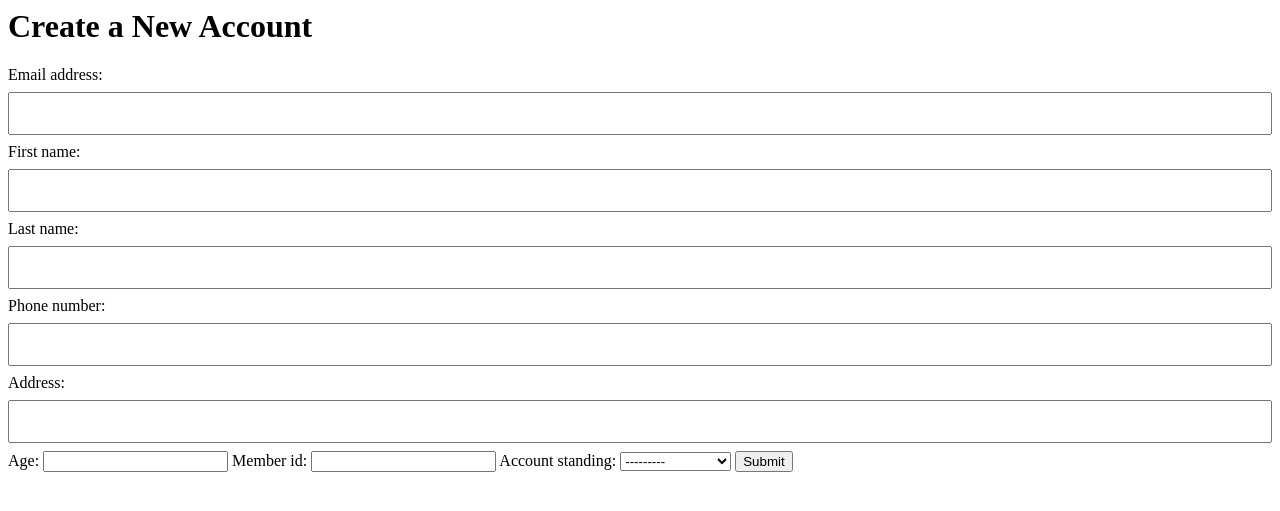
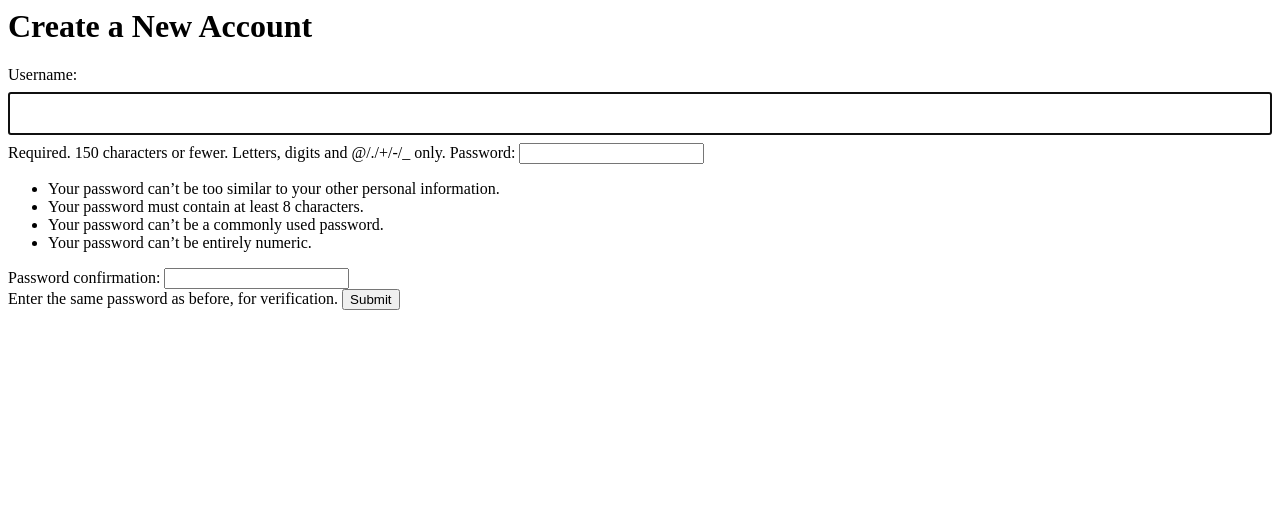
Before and after one commit to avasdowney/wigeon_tennis_club, a Django app: page /members/ in a window 1280 px wide. Shown: the top 511 px of the page. Run offline with Django 4.2, Linux system fonts and the light colour scheme.

Commit message:
another rough signup

```diff
--- a/members/admin.py
+++ b/members/admin.py
@@ -1,8 +1,3 @@
 from django.contrib import admin
 
 # Register your models here.
-
-from django.contrib import admin
-from .models import CreateMember
-
-admin.site.register(CreateMember)
--- a/members/forms.py
+++ b/members/forms.py
@@ -1,7 +1,7 @@
-from django.forms import ModelForm
-from .models import CreateMember
+from django.contrib.auth.models import User
+from django.contrib.auth.forms import UserCreationForm
 
-class MembersForm(ModelForm):
+class SignUpForm(UserCreationForm):
     class Meta:
-        model = CreateMember
-        fields = '__all__'
+        model = User
+        fields = ('username', 'password1', 'password2', )
--- a/members/models.py
+++ b/members/models.py
@@ -1,22 +1,3 @@
 from django.db import models
 
 # Create your models here.
-
-account_standing_choices=(
-       ("GS", "Good Standing"),
-       ("FD", "Fees Due"),
-       ("FOD", "Fees Overdue"),
-    )
-
-class CreateMember(models.Model):
-    email_address = models.EmailField(max_length=254, primary_key=True)
-    first_name = models.CharField(max_length=100)
-    last_name = models.CharField(max_length=100)
-    phone_number = models.CharField(max_length=10)
-    address = models.CharField(max_length=100)
-    age = models.IntegerField()
-    member_id = models.IntegerField()
-    account_standing = models.CharField(
-        max_length = 20,
-        choices = account_standing_choices
-        )
--- a/members/urls.py
+++ b/members/urls.py
@@ -1,8 +1,8 @@
+from . import views
+from django.conf.urls import include
 from django.urls import path
-from .views import SignUpView
-from . import views
 
 urlpatterns = [
-    path('', views.index, name='index'),
-    path('signup/', SignUpView.as_view(), name="signup")
+    path('', views.index, name='home'),
+    path('members/', views.signup, name='signup'),
 ]
--- a/members/views.py
+++ b/members/views.py
@@ -1,20 +1,32 @@
+from .forms import SignUpForm
 from django.shortcuts import render
-from .forms import MembersForm
-from django.contrib.auth.forms import UserCreationForm
-from django.urls import reverse_lazy
-from django.views import generic
 
-class SignUpView(generic.CreateView):
-    form_class = UserCreationForm
-    success_url = reverse_lazy("login")
-    template_name = "members/signup.html"
+def signup(request):
+    if request.method == 'POST':
+        form = SignUpForm(request.POST)
+        if form.is_valid():
+            user = form.save()
+            user.refresh_from_db()
+            # load the profile instance created by the signal
+            user.save()
+            raw_password = form.cleaned_data.get('password1')
+
+            # login user after signing up
+            user = authenticate(username=user.username, password=raw_password)
+            login(request, user)
+
+            # redirect user to home page
+            return redirect('home')
+    else:
+        form = SignUpForm()
+    return render(request, 'signup.html', {'form': form})
 
 def index(request):
     if request.method == 'POST':
-        form = MembersForm(request.POST)
+        form = SignUpForm(request.POST)
         if form.is_valid():
             form.save()
             return render(request, 'members/success.html')
-    form = MembersForm()
+    form = SignUpForm()
     context = {'form': form}
     return render(request, 'members/members.html', context)
```
Also changed, not shown: members/templates/members/signup.html (+18 -9 lines), members/migrations/0006_customuser.py (added), members/migrations/0007_customuser_is_student_customuser_is_teacher_and_more.py (added), members/migrations/0008_delete_customuser.py (added).
